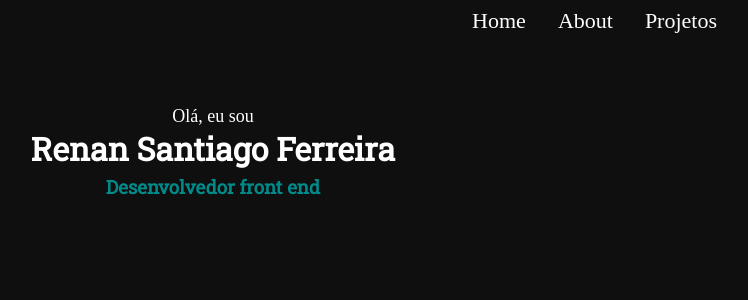
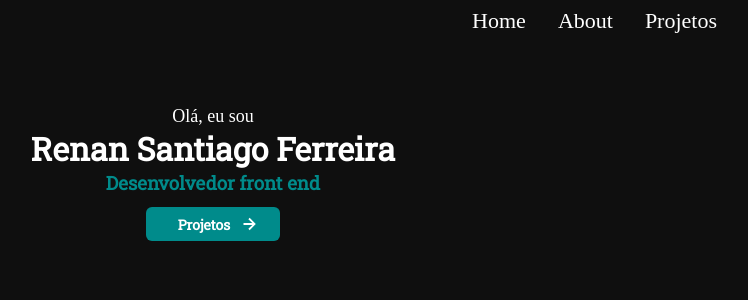
Before and after one commit to Renansf8/Renansf8.github.io, a React (Create React App) app in the folder portfolio/: page / in a window 1280 px wide. Shown: the top 300 px of the page, without its empty margins (427-1175 px from the left). Built offline with nearby package versions, Linux system fonts and the light colour scheme.

Commit message:
Cria o header

```diff
--- a/portfolio/package.json
+++ b/portfolio/package.json
@@ -13,8 +13,10 @@
     "@types/react-dom": "^17.0.0",
     "@types/react-router-dom": "^5.1.8",
     "gh-pages": "^3.2.3",
+    "polished": "^4.1.3",
     "react": "^17.0.2",
     "react-dom": "^17.0.2",
+    "react-icons": "^4.2.0",
     "react-router-dom": "^5.2.1",
     "react-scripts": "4.0.3",
     "styled-components": "^5.3.1",
--- a/portfolio/src/pages/Home/index.tsx
+++ b/portfolio/src/pages/Home/index.tsx
@@ -1,5 +1,6 @@
 import React from 'react';
 import Navbar from '../../components/Navbar';
+import { BiRightArrowAlt } from 'react-icons/bi';
 
 import { Header } from './styles';
 
@@ -11,6 +12,9 @@ const Home: React.FC = () => {
         <p>Olá, eu sou </p>
         <h1>Renan Santiago Ferreira</h1>
         <h3>Desenvolvedor front end</h3>
+        <button type="button">
+          Projetos <BiRightArrowAlt size={22} />
+        </button>
       </Header>
     </>
   );
--- a/portfolio/src/pages/Home/styles.ts
+++ b/portfolio/src/pages/Home/styles.ts
@@ -1,4 +1,5 @@
 import styled from 'styled-components';
+import { shade } from 'polished';
 
 export const Header = styled.header`
   align-items: center;
@@ -10,11 +11,31 @@ export const Header = styled.header`
     font-size: 18px;
   }
 
-  h1 {
+  h3 {
+    color: #008b8b;
     margin-bottom: 4px;
   }
 
-  h3 {
-    color: #008b8b;
+  button {
+    background-color: #008b8b;
+    border: none;
+    border-radius: 6px;
+    color: #fff;
+    display: flex;
+    align-items: center;
+    font-size: 14px;
+    font-weight: 600;
+    margin-top: 8px;
+    padding: 6px 20px 6px 32px;
+    transition: all 0.2s;
+
+    &:hover {
+      background-color: ${shade(0.2, '#008b8b')};
+      transform: translateX(2px);
+    }
+
+    svg {
+      margin-left: 8px;
+    }
   }
 `;
```
Also changed, not shown: 1 other file (tests, documents, lock files or other folders).
